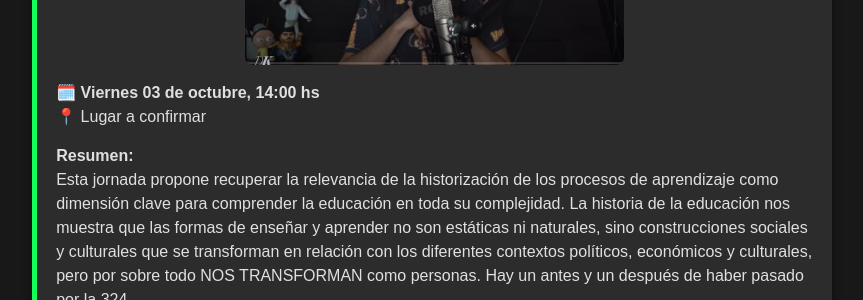
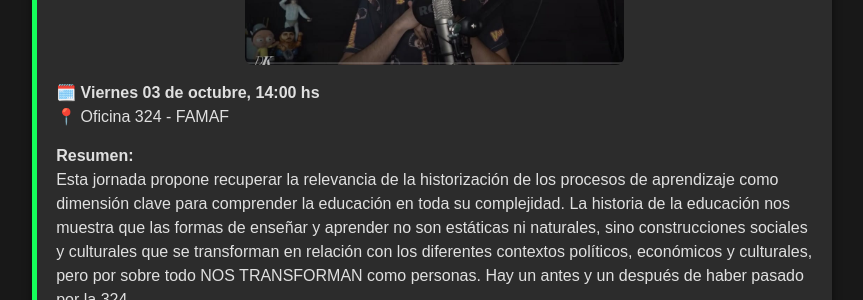
Before and after one commit to nicolasvazquez95/seminarios324, a Jekyll site: the page built from index.md, in a window 1280 px wide and 900 px high, scrolled down 786 px. Shown: the part 152-452 px from the top of the window, without its empty margins (208-1071 px from the left). Built offline with Jekyll 4.4.1, drawn with Linux system fonts in a browser that asks for light colours.

Commit message:
Update seminar location to "Oficina 324 - FAMAF" and enhance summary for clarity

```diff
--- a/index.md
+++ b/index.md
@@ -27,7 +27,7 @@
     <img src="{{ '/assets/shorts/03-10-2025.jpg' | relative_url }}" alt="Seminario Invitado" style="max-width:50%; border-radius:8px; margin:1em 0;">
   </div>
   <p>🗓️ <strong>Viernes 03 de octubre, 14:00 hs</strong><br>
-     📍 Lugar a confirmar</p>
+     📍 Oficina 324 - FAMAF</p>
   <p><strong>Resumen:</strong><br>
       Esta jornada propone recuperar la relevancia de la historización de los procesos de aprendizaje como dimensión clave para comprender la educación en toda su complejidad. La historia de la educación nos muestra que las formas de enseñar y aprender no son estáticas ni naturales, sino construcciones sociales y culturales que se transforman en relación con los diferentes contextos políticos, económicos y culturales, pero por sobre todo NOS TRANSFORMAN como personas. Hay un antes y un después de haber pasado por la 324.
       <br>
```
